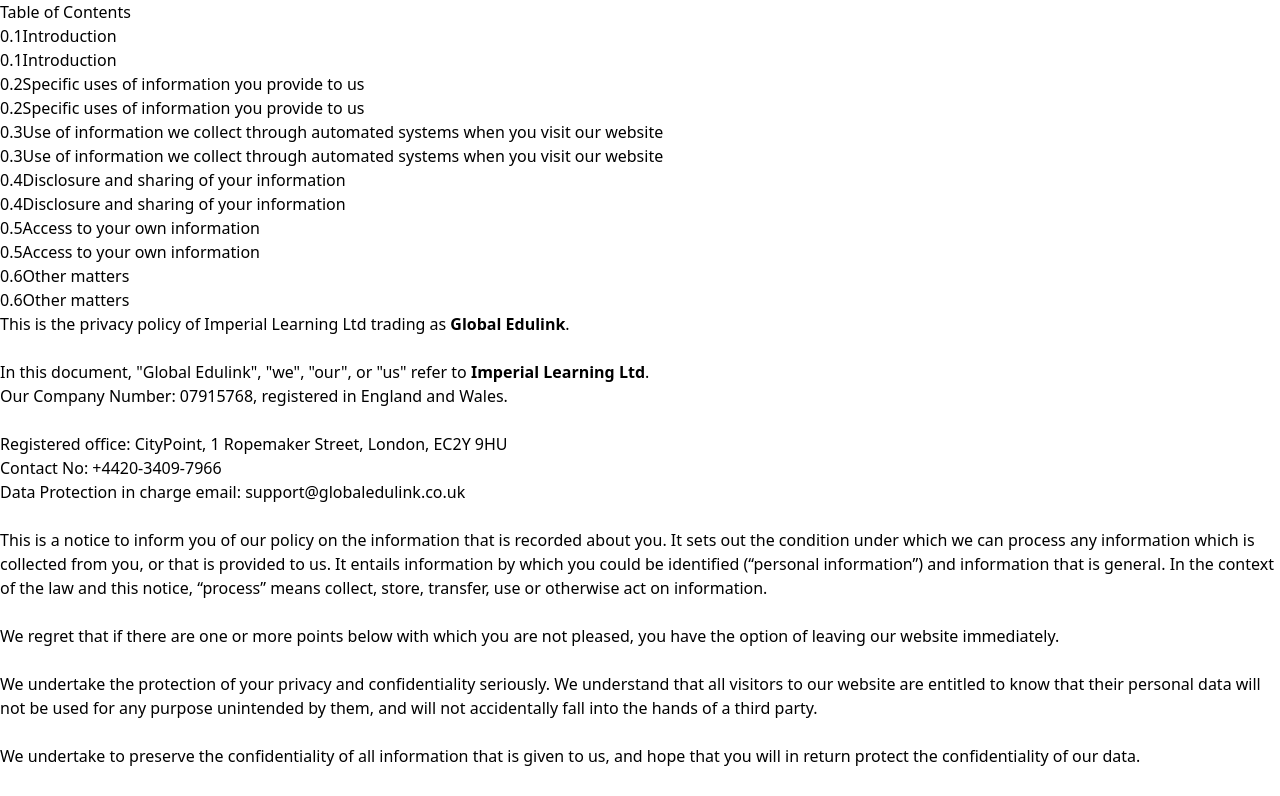
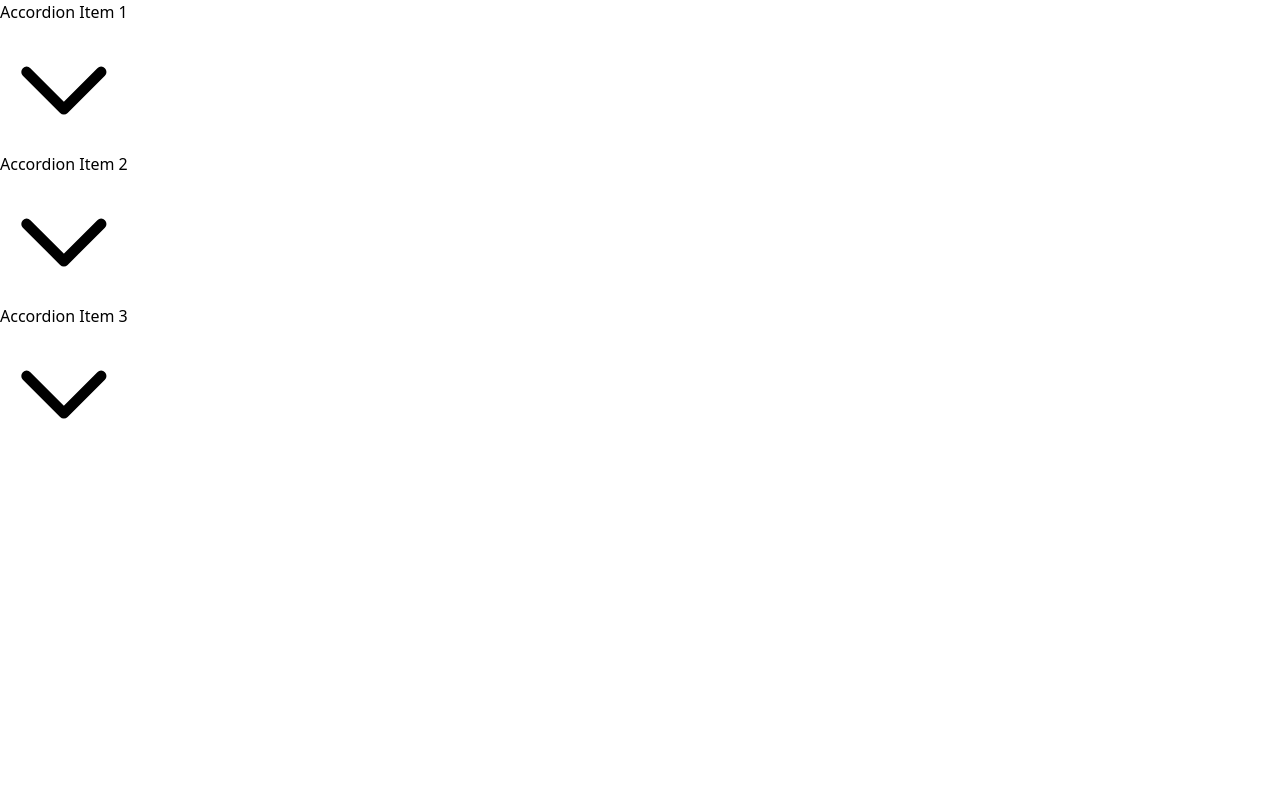
Before and after one commit to inushaPeiris/vue-components, a Vue app: page / in a window 1280 px wide. Shown: the top 796 px of the page. Built offline with nearby package versions, Linux system fonts and the light colour scheme.

Commit message:
file structure change

```diff
--- a/src/App.vue
+++ b/src/App.vue
@@ -1,9 +1,11 @@
 <script setup>
-import Content from './components/Content.vue';
+import Content from './components/Topic-on-the-left-and-the-content-on-right/Content.vue';
+import Accordian from './components/Accordian.vue';
 </script>
 
 <template>
   <div>
-    <Content />
+    <!-- <Content /> -->
+     <Accordian />
   </div>
 </template>
```
Also changed, not shown: src/components/Topic-on-the-left-and-the-content-on-right/Content.vue (renamed from src/components/Content.vue), src/components/Topic-on-the-left-and-the-content-on-right/TableOfContents.vue (renamed from src/components/TableOfContents.vue).
